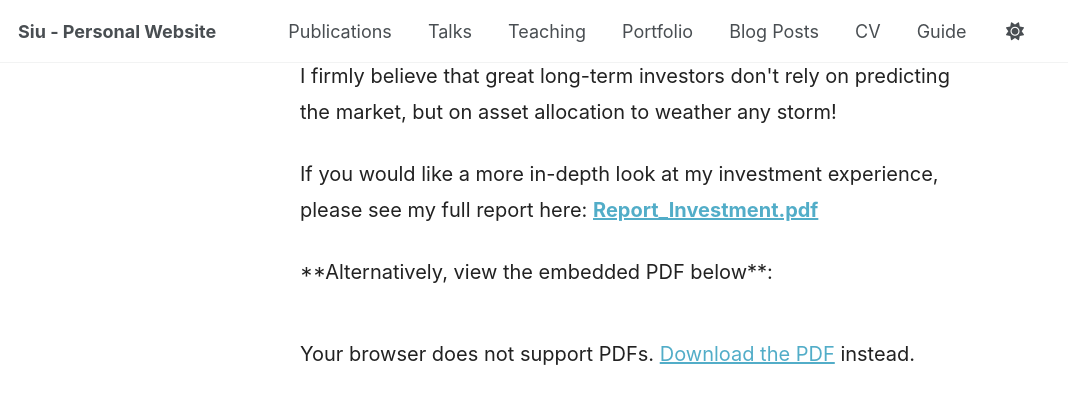
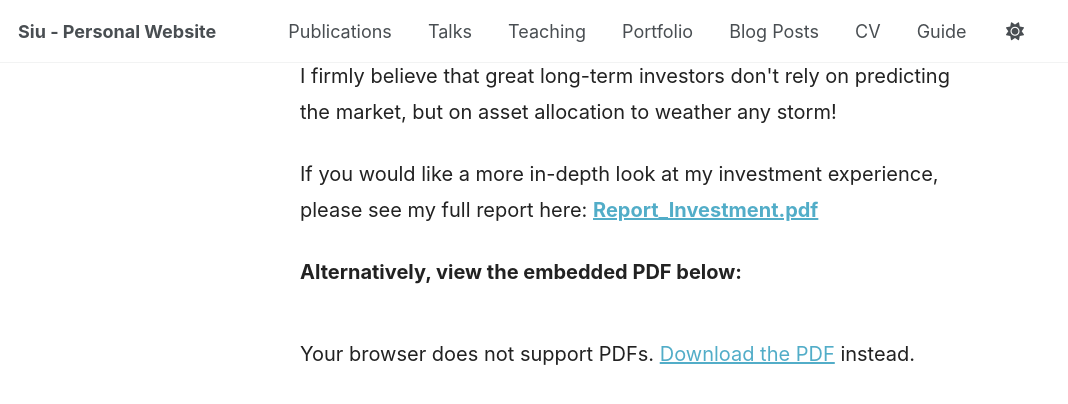
Before and after one commit to siiiiiiiiiii/siiiiiiiii.github.io, a Jekyll site: the page built from index.md, in a window 1280 px wide and 900 px high, scrolled down 1183 px. Shown: the top 404 px of the window, without its empty margins (0-1068 px from the left). Built offline with Jekyll 4.4.1, drawn with Linux system fonts in a browser that asks for light colours.

Commit message:
Update index.md

```diff
--- a/index.md
+++ b/index.md
@@ -2,8 +2,6 @@
 title: "About Me"
 layout: default
 ---
-
-<!-- 以上為 Front Matter，以下為 Markdown+HTML 內容 -->
 
 <style>
   body {
@@ -73,15 +71,13 @@ layout: default
     <p>
       If you would like a more in-depth look at my investment experience,
       please see my full report here:
-      <a href="/Report_Investment.pdf" target="_blank"><strong>Report_Investment.pdf</strong></a>
+      <a href="/siiiiiiiiiii.github.io/Report_Investment.pdf" target="_blank"><strong>Report_Investment.pdf</strong></a>
     </p>
 
-    <p>
-      **Alternatively, view the embedded PDF below**:
-    </p>
-    <object data="/Report_Investment.pdf" type="application/pdf" width="100%" height="800px">
+    <p><strong>Alternatively, view the embedded PDF below:</strong></p>
+    <object data="/siiiiiiiiiii.github.io/Report_Investment.pdf" type="application/pdf" width="100%" height="800px">
       <p>Your browser does not support PDFs.
-         <a href="/Report_Investment.pdf">Download the PDF</a> instead.</p>
+         <a href="/siiiiiiiiiii.github.io/Report_Investment.pdf">Download the PDF</a> instead.</p>
     </object>
 
   </div>
```
